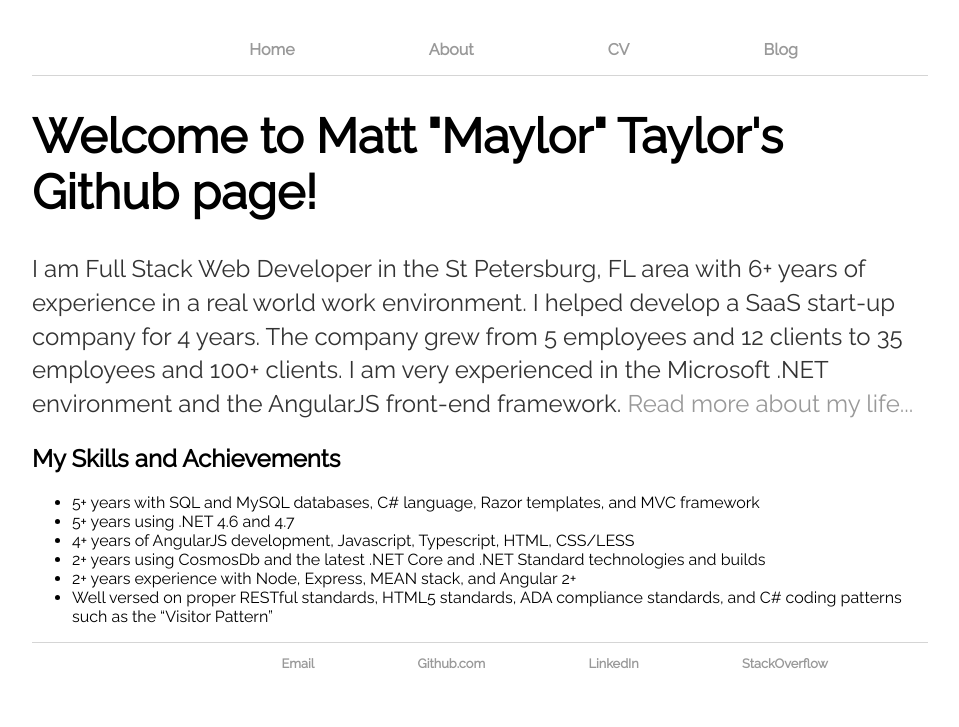
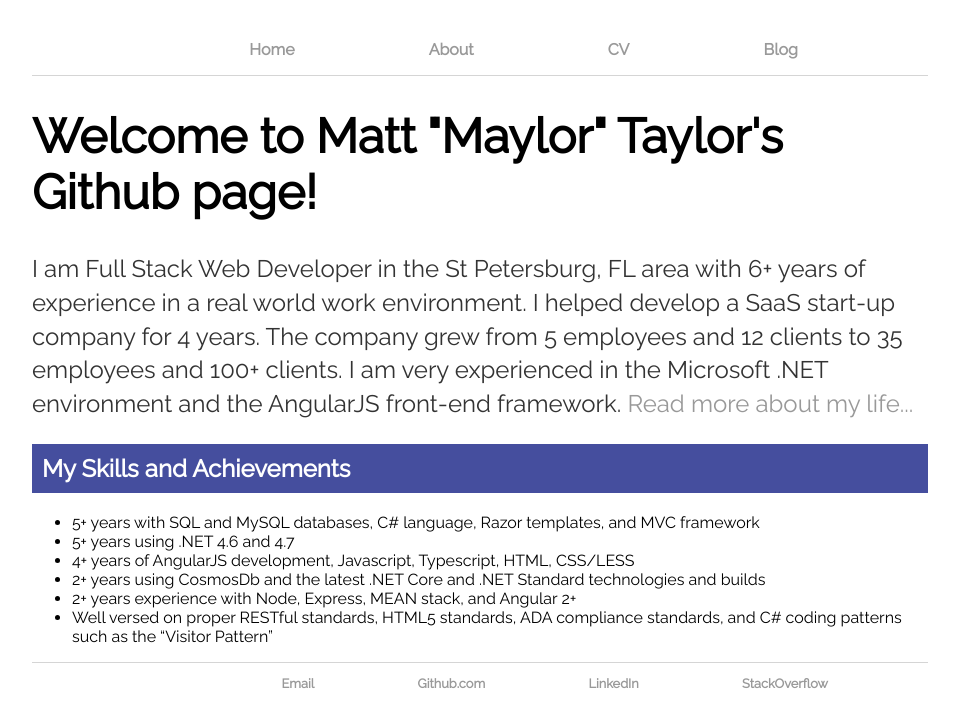
Before and after one commit to maylortaylor/maylortaylor.github.io, a Jekyll site: the page built from index.html, in a window 1280 px wide. Shown: the top 727 px of the page, without its empty margins (160-1119 px from the left). Built offline with Jekyll 4.4.1, drawn with Linux system fonts in a browser that asks for light colours.

Commit message:
adding some color

```diff
--- a/css/main.css
+++ b/css/main.css
@@ -2,6 +2,7 @@ body {
     font-family: 'Raleway', sans-serif;
     margin: 40px auto;
     width: 70%;
+    background-color: #fff;
 }
 nav {
     border-bottom: 1px solid #d5d5d5;
@@ -19,6 +20,11 @@ nav ul li {
 footer ul li {
     display: inline;
     margin-right: 100px;
+}
+h2 {
+    background-color: #454E9E;
+    color: #fff;
+    padding: 10px;
 }
 a {
     text-decoration: none;
```
